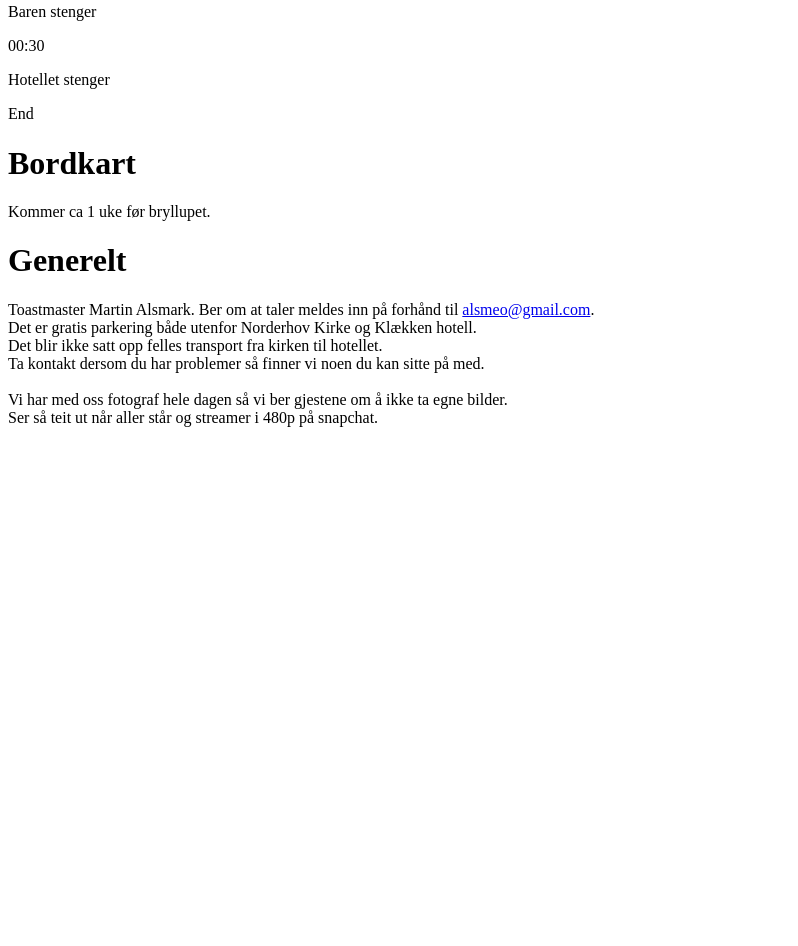
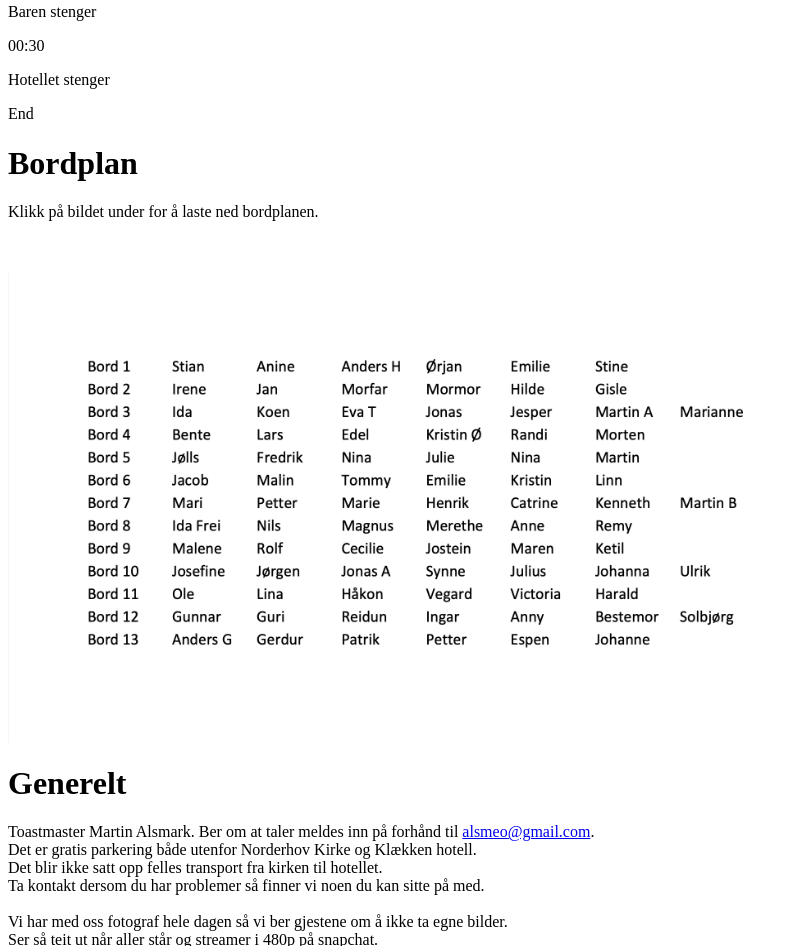
Before and after one commit to pfridberg/stian-wedding, a website: page index.html in a window 1280 px wide. Shown: the part 2531-3477 px from the top of the page, without its empty margins (0-798 px from the left). Before the commit the page ends 2974 px from the top, so only its background shows below. Drawn offline with Linux system fonts and the light colour scheme; some packages are replaced by stand-ins of ours; some icons are missing.

Commit message:
Bordplan lagt inn.

```diff
--- a/index.html
+++ b/index.html
@@ -154,10 +154,14 @@
     </div>
     <div class="section">
       <div class="section-content is-size-5 is-size-6-mobile">
-        <h1 class="is-size-2 is-size-3-mobile">Bordkart</h1>
+        <h1 class="is-size-2 is-size-3-mobile">Bordplan</h1>
         <p>
-          Kommer ca 1 uke før bryllupet.
+          Klikk på bildet under for å laste ned bordplanen.
         </p>
+        <br><br>
+        <a href="Bordplan.pdf" download="bordplan">
+          <img src="bordplan.png" alt="bordplan" height="60%" width="70%">
+        </a>
       </div>
     </div>
     <div class="section">
```
Also changed, not shown: bordplan.png (added), 1 other file.
